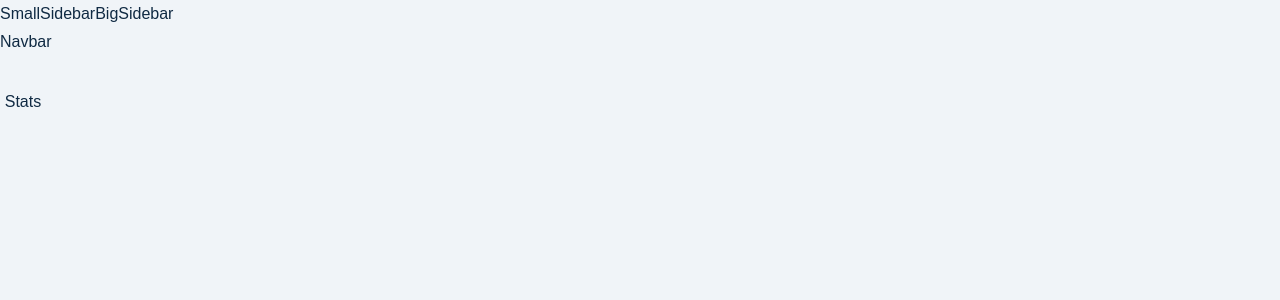
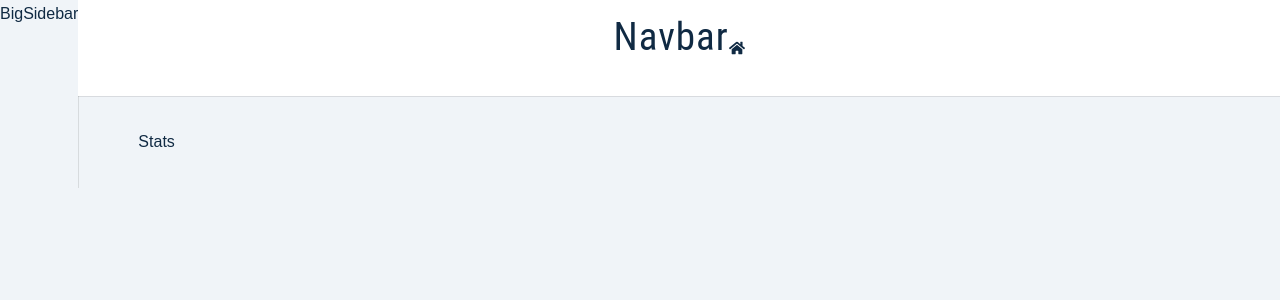
Before and after one commit to fugasok/jobster-redux-toolkit, a React (Create React App) app: page / in a window 1280 px wide. Shown: the top 300 px of the page. Built offline with nearby package versions, Linux system fonts and the light colour scheme; the HTML template or start-up script is replaced by a standard one.

Commit message:
added styled components for dashboard components. Added react-icons library

```diff
--- a/package.json
+++ b/package.json
@@ -11,6 +11,7 @@
     "normalize.css": "^8.0.1",
     "react": "^18.2.0",
     "react-dom": "^18.2.0",
+    "react-icons": "^4.11.0",
     "react-redux": "^8.1.3",
     "react-router-dom": "^6.16.0",
     "react-scripts": "5.0.1",
--- a/src/components/BigSidebar.jsx
+++ b/src/components/BigSidebar.jsx
@@ -1,6 +1,6 @@
+import Wrapper from '../assets/wrappers/BigSidebar'
+
 const BigSidebar = () => {
-  return (
-    <div>BigSidebar</div>
-  )
+	return <Wrapper>BigSidebar</Wrapper>
 }
 export default BigSidebar
--- a/src/components/Navbar.jsx
+++ b/src/components/Navbar.jsx
@@ -1,6 +1,11 @@
+import Wrapper from '../assets/wrappers/Navbar'
+import { FaHome } from 'react-icons/fa'
+
 const Navbar = () => {
-  return (
-    <div>Navbar</div>
-  )
+	return <Wrapper>
+
+    <h2>Navbar</h2>
+    <FaHome/>
+    </Wrapper>
 }
 export default Navbar
--- a/src/components/SmallSidebar.jsx
+++ b/src/components/SmallSidebar.jsx
@@ -1,6 +1,6 @@
+import Wrapper from '../assets/wrappers/SmallSidebar'
+
 const SmallSidebar = () => {
-  return (
-    <div>SmallSidebar</div>
-  )
+	return <Wrapper>SmallSidebar</Wrapper>
 }
 export default SmallSidebar
```
Also changed, not shown: 1 other file (tests, documents, lock files or other folders).
